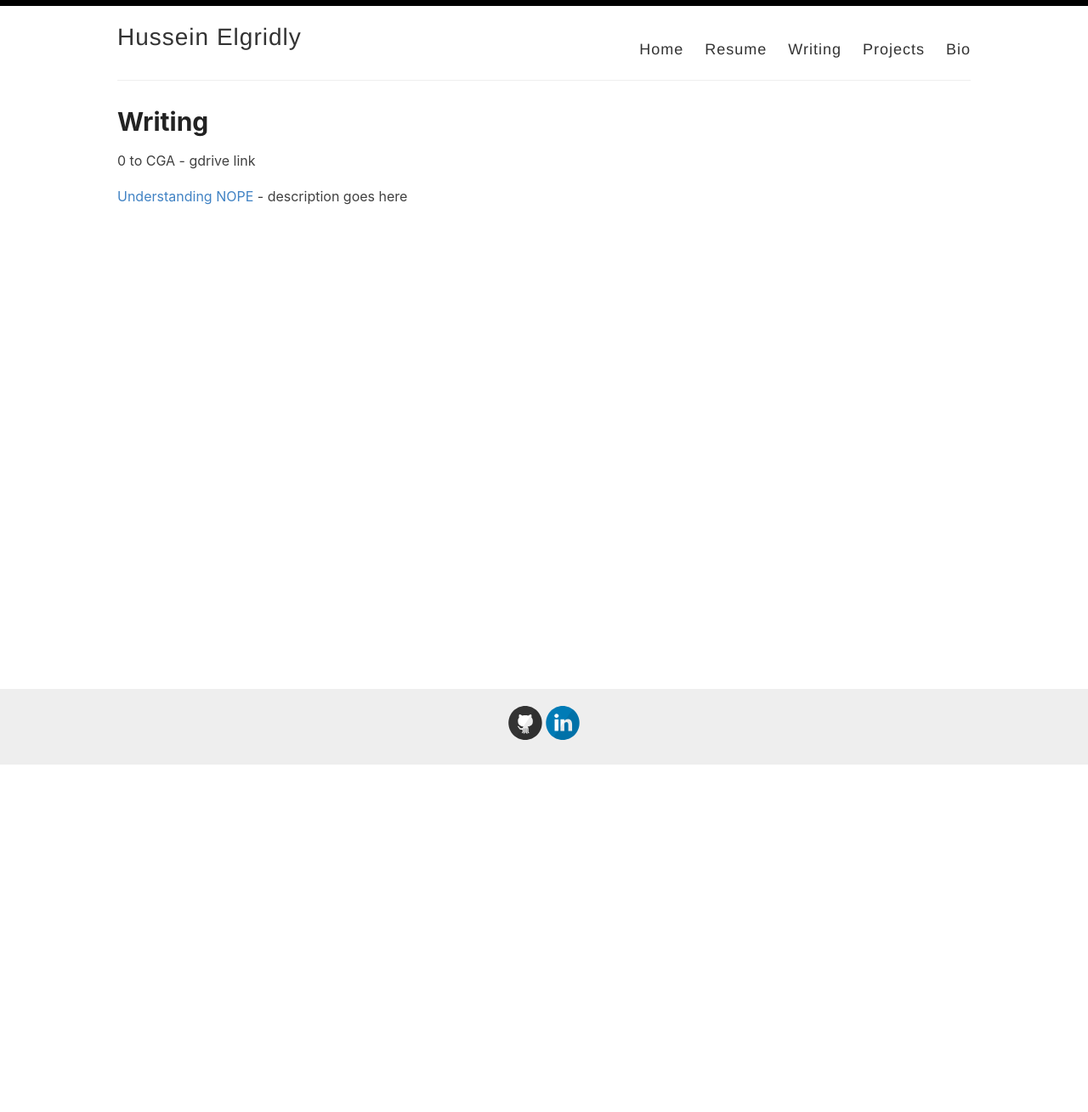
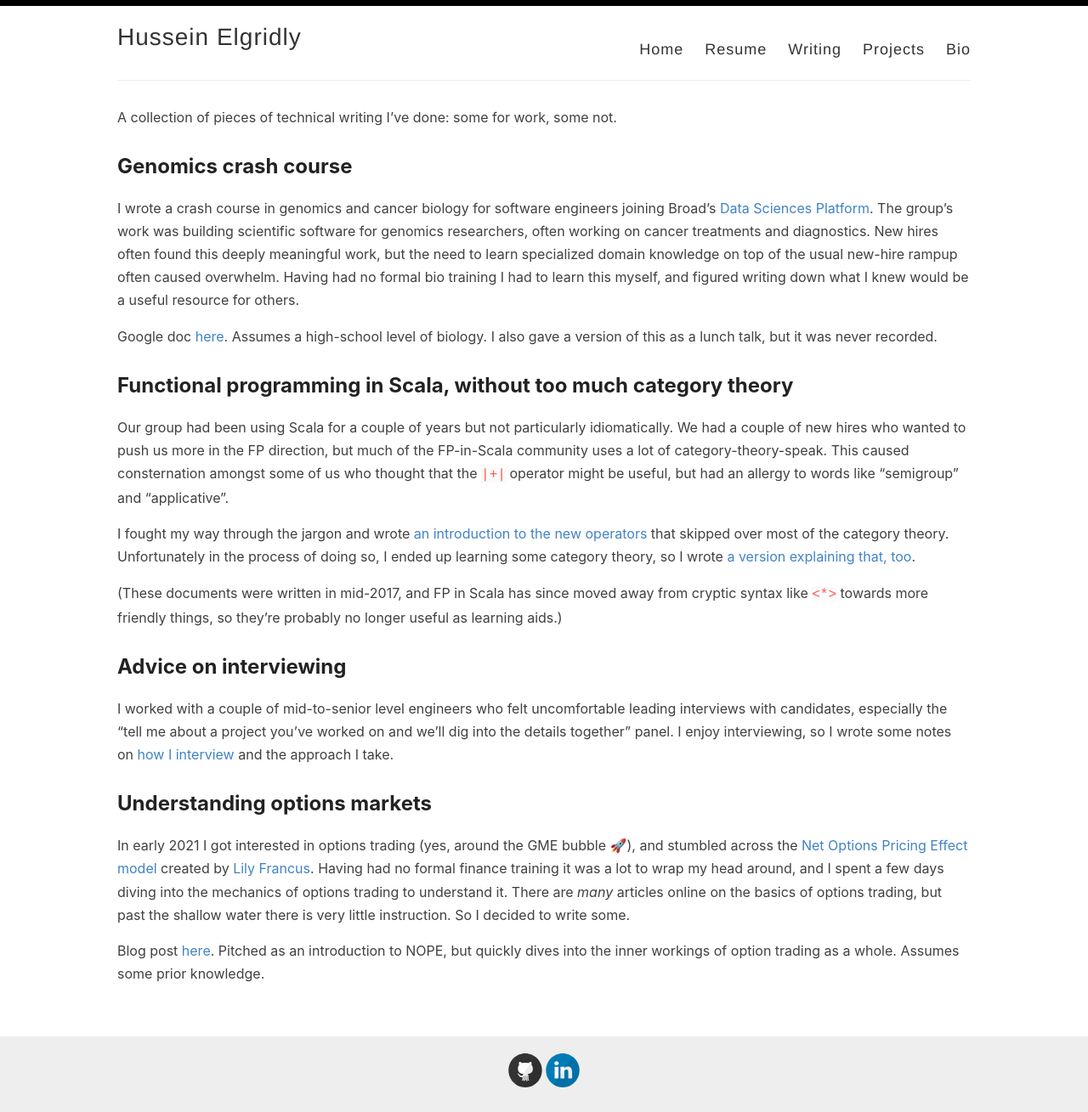
Before and after one commit to helgridly/helgridly.github.io, a Jekyll site: the page built from _pages/writing.md, in a window 1280 px wide. Shown: the whole page at 85% size. Built offline with Jekyll 4.4.1, drawn with Linux system fonts in a browser that asks for light colours; before the commit the page ends 900 px from its top, so only the background shows below that.

Commit message:
WIP writing page

```diff
--- a/_layouts/page.html
+++ b/_layouts/page.html
@@ -4,7 +4,7 @@ layout: default
 
 <article class="page">
 
-  <h1>{{ page.title }}</h1>
+  <h1>{% if page.showtitle and page.title %}{{ page.title }} – {% endif %}</h1>
 
   <div class="entry">
     {{ content }}
--- a/_pages/writing.md
+++ b/_pages/writing.md
@@ -4,6 +4,28 @@ title: Writing
 permalink: /writing/
 ---
 
-0 to CGA - gdrive link
+A collection of pieces of technical writing I've done: some for work, some not.
 
-[Understanding NOPE](https://helgridly.github.io/finstuff/understanding-NOPE/) - description goes here
+## Genomics crash course
+
+I wrote a crash course in genomics and cancer biology for software engineers joining Broad's [Data Sciences Platform](https://www.broadinstitute.org/data-sciences-platform). The group's work was building scientific software for genomics researchers, often working on cancer treatments and diagnostics. New hires often found this deeply meaningful work, but the need to learn specialized domain knowledge on top of the usual new-hire rampup often caused overwhelm. Having had no formal bio training I had to learn this myself, and figured writing down what I knew would be a useful resource for others.
+
+Google doc [here](https://docs.google.com/document/d/1-C_BI4mx0Amjxac7G908Wtmfuc_N8O4_UqSDPiZu_bo/edit?usp=sharing). Assumes a high-school level of biology. I also gave a version of this as a lunch talk, but it was never recorded.
+
+## Functional programming in Scala, without too much category theory
+
+Our group had been using Scala for a couple of years but not particularly idiomatically. We had a couple of new hires who wanted to push us more in the FP direction, but much of the FP-in-Scala community uses a lot of category-theory-speak. This caused consternation amongst some of us who thought that the `|+|` operator might be useful, but had an allergy to words like "semigroup" and "applicative".
+
+I fought my way through the jargon and wrote [an introduction to the new operators](https://docs.google.com/document/d/1peDiNwaWE-M8CH4IaDCbxCiscqYrYLhl/edit#) that skipped over most of the category theory. Unfortunately in the process of doing so, I ended up learning some category theory, so I wrote [a version explaining that, too](https://docs.google.com/document/d/1d3oi2t1Yz7XX9zVpuFeLSeXb_N09_tCJ/edit).
+
+(These documents were written in mid-2017, and FP in Scala has since moved away from cryptic syntax like `<*>` towards more friendly things, so they're probably no longer useful as learning aids.)
+
+## Advice on interviewing
+
+I worked with a couple of mid-to-senior level engineers who felt uncomfortable leading interviews with candidates, especially the "tell me about a project you've worked on and we'll dig into the details together" panel. I enjoy interviewing, so I wrote some notes on [how I interview](https://docs.google.com/document/d/1qNeXN_E_na_KXsZMaXRfYQcoT-0w59yjdmN1B7Tst68/edit#) and the approach I take.
+
+## Understanding options markets
+
+In early 2021 I got interested in options trading (yes, around the GME bubble 🚀), and stumbled across the [Net Options Pricing Effect model](https://www.scribd.com/document/487296659/Investigating-Delta-Gamma-Hedging-Impact-on-SPY-Returns-2007-2020) created by [Lily Francus](https://twitter.com/nope_its_lily). Having had no formal finance training it was a lot to wrap my head around, and I spent a few days diving into the mechanics of options trading to understand it. There are _many_ articles online on the  basics of options trading, but past the shallow water there is very little instruction. So I decided to write some.
+
+Blog post [here](https://helgridly.github.io/finstuff/understanding-NOPE/). Pitched as an introduction to NOPE, but quickly dives into the inner workings of option trading as a whole. Assumes some prior knowledge.
```
Also changed, not shown: _pages/bio.md (+2 -0 lines), _pages/resume.md (+16 -7 lines).
